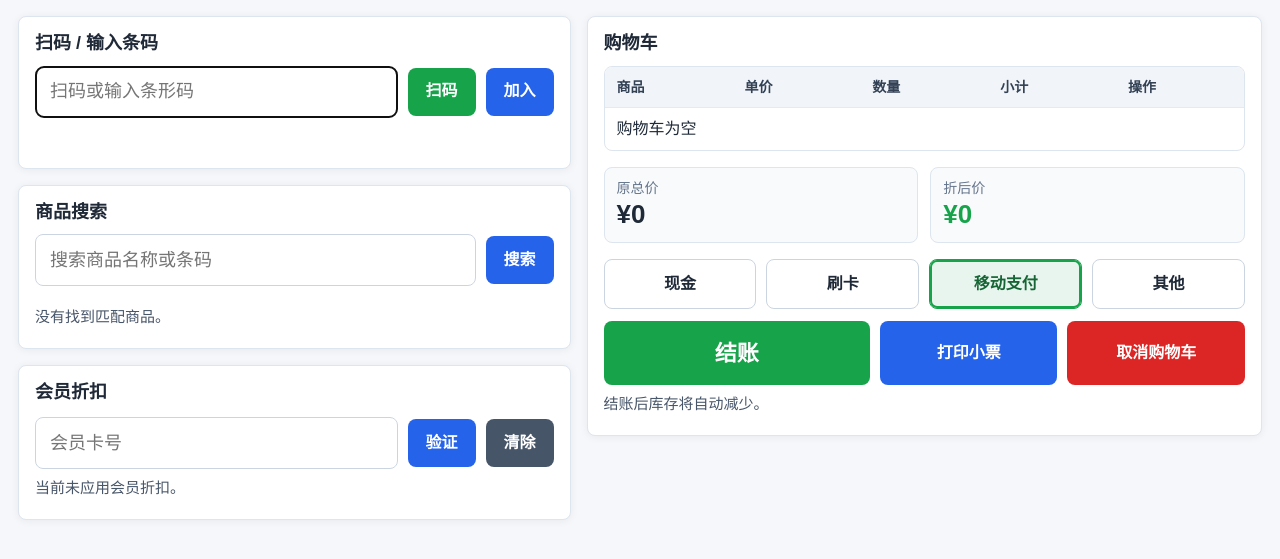
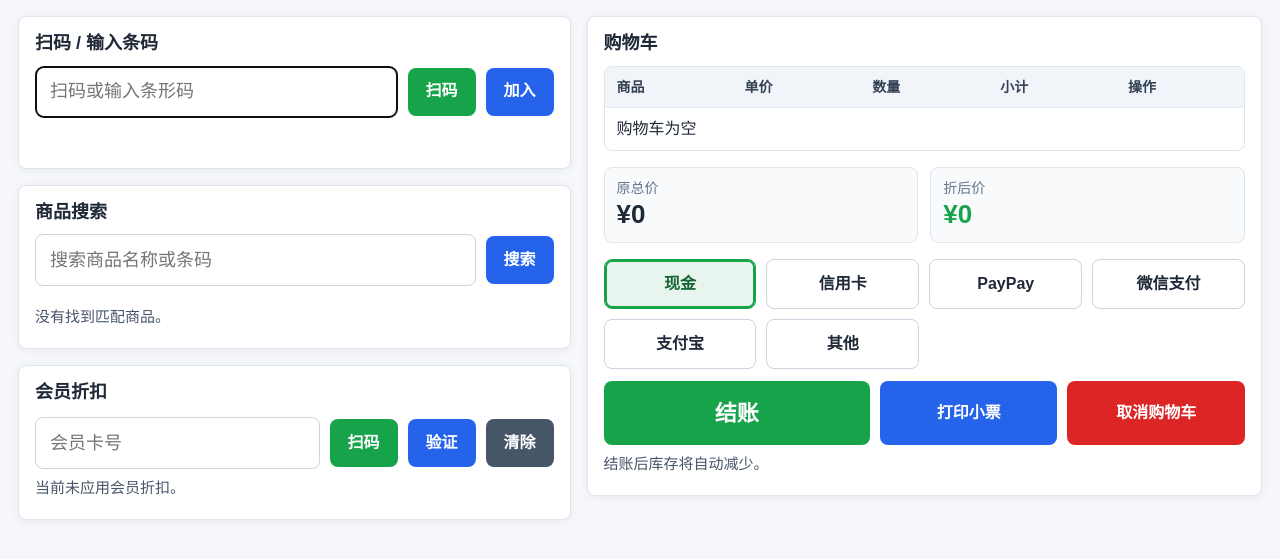
Before and after one commit to moongallerystudio-lgtm/inventory-cashier, a Flask app: page /cashier in a window 1280 px wide. Shown: the part 66-625 px from the top of the page. Run offline with Flask 3, Linux system fonts and the light colour scheme; data that the repository does not hold is empty; some libraries are stand-ins or nearby versions.

Commit message:
update cashier member scan and payment methods

```diff
--- a/app.py
+++ b/app.py
@@ -72,8 +72,11 @@ TRANSLATIONS = {
         "paid_amount": "实收金额",
         "payment_method": "付款方式",
         "cash": "现金",
-        "card": "刷卡",
+        "card": "信用卡",
         "mobile_pay": "移动支付",
+        "paypay": "PayPay",
+        "wechat_pay": "微信支付",
+        "alipay": "支付宝",
         "other": "其他",
         "barcode_entry": "扫码 / 输入条码",
         "barcode_placeholder": "扫码或输入条形码",
@@ -163,8 +166,11 @@ TRANSLATIONS = {
         "paid_amount": "Paid Amount",
         "payment_method": "Payment Method",
         "cash": "Cash",
-        "card": "Card",
+        "card": "Credit Card",
         "mobile_pay": "Mobile Pay",
+        "paypay": "PayPay",
+        "wechat_pay": "WeChat Pay",
+        "alipay": "Alipay",
         "other": "Other",
         "barcode_entry": "Scan / Enter Barcode",
         "barcode_placeholder": "Scan or enter barcode",
@@ -254,8 +260,11 @@ TRANSLATIONS = {
         "paid_amount": "支払額",
         "payment_method": "支払方法",
         "cash": "現金",
-        "card": "カード",
+        "card": "クレジットカード",
         "mobile_pay": "モバイル決済",
+        "paypay": "PayPay",
+        "wechat_pay": "WeChat Pay",
+        "alipay": "Alipay",
         "other": "その他",
         "barcode_entry": "スキャン / バーコード入力",
         "barcode_placeholder": "バーコードをスキャンまたは入力",
@@ -316,10 +325,14 @@ TRANSLATIONS = {
 
 PAYMENT_METHOD_KEYS = {
     "现金": "cash",
+    "信用卡": "card",
+    "PayPay": "paypay",
+    "微信支付": "wechat_pay",
+    "支付宝": "alipay",
+    "其他": "other",
+    "未记录": "none",
     "刷卡": "card",
     "移动支付": "mobile_pay",
-    "其他": "other",
-    "未记录": "none",
 }
 
 class Product(db.Model):
@@ -715,7 +728,7 @@ def calculate_payable(total, member):
 
 
 def normalize_payment_method(value):
-    allowed_methods = {"现金", "刷卡", "移动支付", "其他"}
+    allowed_methods = {"现金", "信用卡", "PayPay", "微信支付", "支付宝", "其他"}
     method = str(value or "").strip()
     return method if method in allowed_methods else "其他"
 
--- a/static/main.js
+++ b/static/main.js
@@ -860,7 +860,7 @@ async function checkout() {
   if (!confirm('确认结账并扣减库存吗？')) return;
   const memberId = document.getElementById('memberId') ? document.getElementById('memberId').value.trim() : '';
   const paymentInput = document.querySelector('input[name="paymentMethod"]:checked');
-  const paymentMethod = paymentInput ? paymentInput.value : '移动支付';
+  const paymentMethod = paymentInput ? paymentInput.value : '现金';
   const response = await fetch('/api/cashier/checkout', {
     method: 'POST',
     headers: { 'Content-Type': 'application/json' },
--- a/templates/cashier.html
+++ b/templates/cashier.html
@@ -27,7 +27,7 @@
     .lang-link { padding: 8px 10px; border-radius: 8px; color: #1f2937; background: #eef2f7; text-decoration: none; font-weight: 700; }
     .lang-link.active { background: #2563eb; color: #fff; }
     .input-row { display: grid; grid-template-columns: 1fr auto auto; gap: 10px; align-items: center; margin-top: 12px; }
-    .member-row { display: grid; grid-template-columns: 1fr auto auto; gap: 10px; align-items: center; margin-top: 14px; }
+    .member-row { display: grid; grid-template-columns: 1fr auto auto auto; gap: 10px; align-items: center; margin-top: 14px; }
     input[type=text], input[type=search] { width: 100%; min-height: 52px; padding: 0 14px; border: 1px solid #cbd5e1; border-radius: 8px; font-size: 18px; background: #fff; }
     .notice { min-height: 24px; margin-top: 10px; color: #475569; font-size: 15px; }
     .search-results { display: grid; grid-template-columns: repeat(2, minmax(0, 1fr)); gap: 10px; margin-top: 12px; }
@@ -111,6 +111,7 @@
           <h2>{{ t('member_discount') }}</h2>
           <div class="member-row">
             <input id="memberId" type="text" inputmode="numeric" autocomplete="off" placeholder="{{ t('member_id') }}" />
+            <button class="button green" onclick="startScan('memberId')">{{ t('scan') }}</button>
             <button class="button" onclick="verifyMember()">{{ t('verify') }}</button>
             <button class="button gray" onclick="clearMember()">{{ t('clear') }}</button>
           </div>
@@ -161,16 +162,24 @@
         </div>
         <div class="payment-methods" aria-label="付款方式">
           <label class="payment-option">
-            <input type="radio" name="paymentMethod" value="现金">
+            <input type="radio" name="paymentMethod" value="现金" checked>
             <span>{{ t('cash') }}</span>
           </label>
           <label class="payment-option">
-            <input type="radio" name="paymentMethod" value="刷卡">
+            <input type="radio" name="paymentMethod" value="信用卡">
             <span>{{ t('card') }}</span>
           </label>
           <label class="payment-option">
-            <input type="radio" name="paymentMethod" value="移动支付" checked>
-            <span>{{ t('mobile_pay') }}</span>
+            <input type="radio" name="paymentMethod" value="PayPay">
+            <span>{{ t('paypay') }}</span>
+          </label>
+          <label class="payment-option">
+            <input type="radio" name="paymentMethod" value="微信支付">
+            <span>{{ t('wechat_pay') }}</span>
+          </label>
+          <label class="payment-option">
+            <input type="radio" name="paymentMethod" value="支付宝">
+            <span>{{ t('alipay') }}</span>
           </label>
           <label class="payment-option">
             <input type="radio" name="paymentMethod" value="其他">
```
